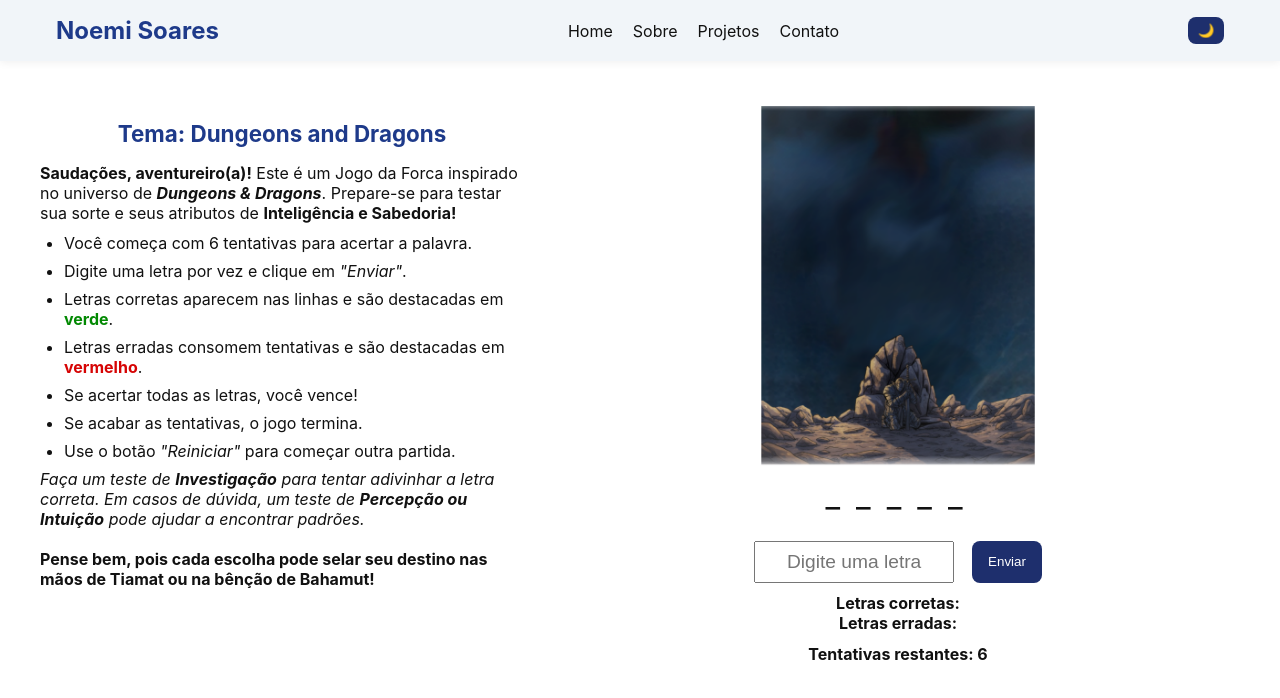
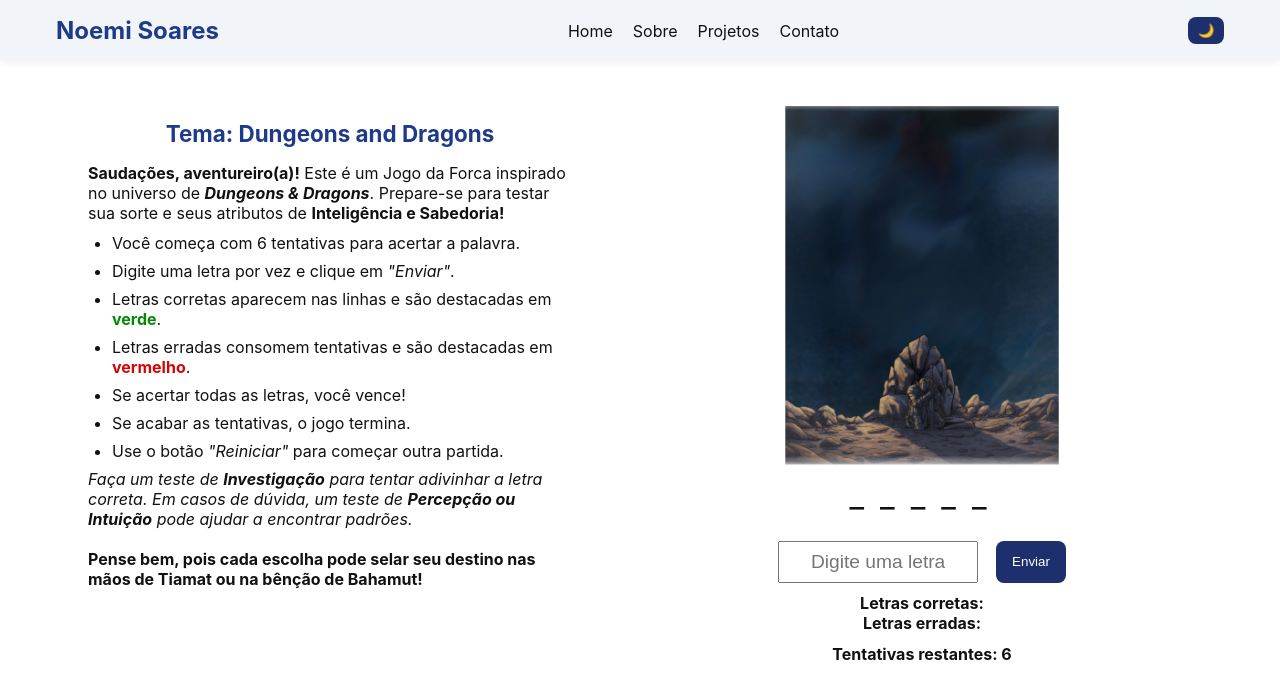
Before and after one commit to noemisoares/noemi-portfolio, a Next.js app in the folder my-portfolio/: page /forca in a window 1280 px wide. Shown: the top 698 px of the page. Built offline with nearby package versions, Linux system fonts and the light colour scheme.

Commit message:
mudanças pequenas

```diff
--- a/my-portfolio/app/forca/page.module.css
+++ b/my-portfolio/app/forca/page.module.css
@@ -2,6 +2,7 @@
   display: flex;
   gap: 1rem;
   padding: 2rem;
+  padding-left: 80px;
   min-height: 70vh;
 }
 
--- a/my-portfolio/app/page.js
+++ b/my-portfolio/app/page.js
@@ -33,7 +33,10 @@ export default function Home() {
       <section id="projects">
         <Projects />
       </section>
-      <Footer />
+      <section id="contact">
+        <Footer />
+      </section>
+
     </main>
   );
 }
```
